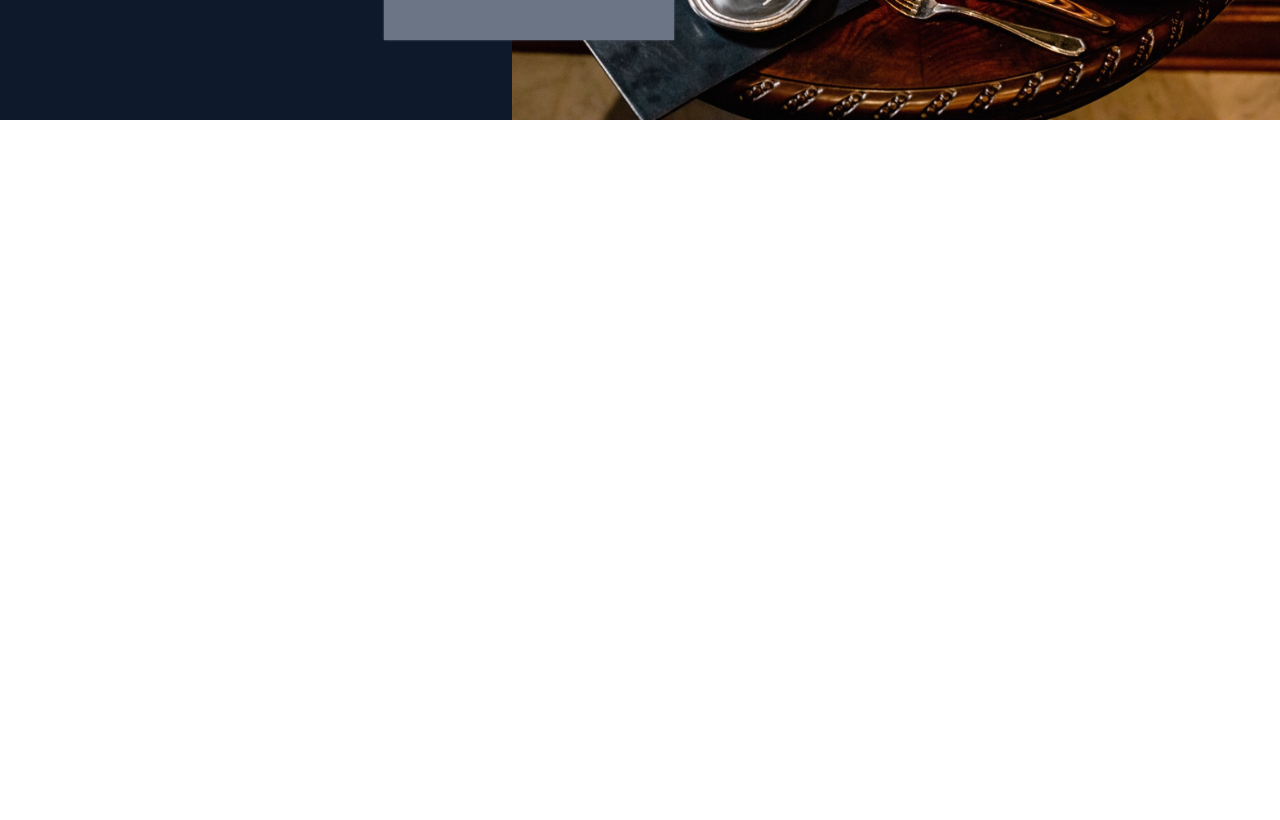
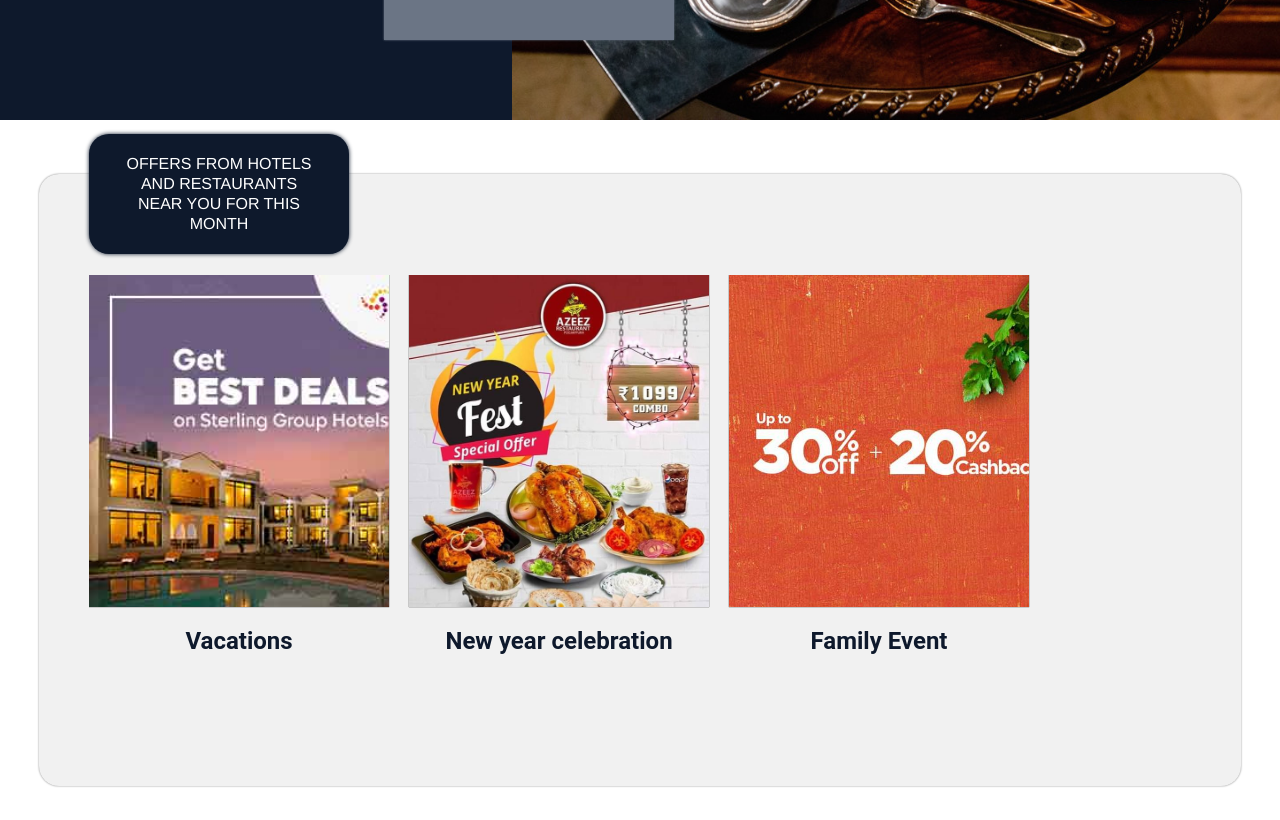
Before and after one commit to hrmandria/AngularTS-Django--TheAdvisor, an Angular app: page / in a window 1280 px wide. Shown: the part 1780-2600 px from the top of the page. Before the commit the page ends 1900 px from the top, so only its background shows below. Built offline with nearby package versions, Linux system fonts and the light colour scheme.

Commit message:
finished section-offers-near-you

```diff
--- a/src/app/home-view/home-view.component.html
+++ b/src/app/home-view/home-view.component.html
@@ -55,4 +55,35 @@
             <button>View</button>
         </div>
     </div>
+
+    <div id="section-offers-near-you">
+        <div id="section-offers-near-you-caroussel-wrapper">
+            <div id="section-offers-near-you-header-free">
+                OFFERS FROM HOTELS
+                AND RESTAURANTS NEAR
+                YOU FOR THIS MONTH
+            </div>
+            <div id="section-offers-near-you-caroussel-container">
+                <div class="caroussel-item">
+                    <div class="caroussel-item-image">
+                        <!-- <img src="assets/img/deal.png" alt="deal"> -->
+                    </div>
+                    <h2 class="caroussel-item-title">Vacations</h2>
+                </div>
+                <div class="caroussel-item">
+                    <div class="caroussel-item-image">
+                        <!-- <img src="assets/img/special.png" alt="special "> -->
+                    </div>
+                    <h2 class="caroussel-item-title">New year celebration</h2>
+                </div>
+                <div class="caroussel-item">
+                    <div class="caroussel-item-image">
+                        <!-- <img src="assets/img/red.png" alt="red meal"> -->
+                    </div>
+                    <h2 class="caroussel-item-title">Family Event</h2>
+                </div>
+
+            </div>
+        </div>
+    </div>
 </div>
--- a/src/app/home-view/home-view.component.scss
+++ b/src/app/home-view/home-view.component.scss
@@ -131,6 +131,7 @@ $primaryColor: #0E192C;
         }
 
     }
+
     #section-best-restaurant{
         width: 100%;
         height: 600px;
@@ -189,6 +190,99 @@ $primaryColor: #0E192C;
             }
         }
     }
+
+    #section-offers-near-you{
+        width: 100%;
+        height: 700px;
+        overflow: hidden;
+        background: white;
+        position: relative;
+        display: flex;
+        flex-direction: row;
+        box-sizing: border-box;
+        justify-content: center;
+        align-items: center;
+        padding-top: 20px;
+        #section-offers-near-you-caroussel-wrapper{
+            width: 90%;
+            height: 90%;
+            background: #F1F1F1;
+            border-radius: 20px;
+            position: relative;
+            box-shadow: 0px 0px 2px 0px grey;
+            padding-left: 50px;
+            display: flex;
+            flex-direction: column;
+            justify-content: center;
+            #section-offers-near-you-header-free{
+                width: 200px;
+                height: fit-content;
+                padding: 20px 30px;
+                position: absolute;
+                background: $primaryColor;
+                text-align: center;
+                top: -40px;
+                left: 50px;
+                color: white;
+                font-family: Helvetica, sans-serif;
+                line-height: 20px;
+                font-weight: 500;
+                border-radius: 20px;
+                box-shadow: 0px 0px 4px 0px $primaryColor;
+            }
+            #section-offers-near-you-caroussel-container{
+                width: 95%;
+                height: 500px;
+                display: flex;
+                flex-direction: row;
+                flex-wrap: nowrap;
+                // background: red;
+                margin-top: 90px;
+                gap: 20px;
+                overflow: hidden;
+                .caroussel-item{
+                    display: flex;
+                    flex-direction: column;
+                    width: 300px;
+                    height: 80%;
+                    // background: red;
+                    cursor: pointer;
+                    .caroussel-item-image{
+                        height: 90%;
+                        box-shadow: 0px 0px 1px 0px black;
+                        img{
+                            width: 300px;
+                            max-height: 100%;
+                        }
+                    }
+                    h2.caroussel-item-title{
+                        text-align: center;
+                        font-family: "Roboto", Helvetica, Arial, sans-serif;
+                        font-size: 1.5em;
+                        color: $primaryColor;
+                    }
+                }
+                .caroussel-item:nth-child(1){
+                    .caroussel-item-image{
+                        background: url('../../assets/img/deal.png');
+                        background-size: cover;
+                    }
+                }
+                .caroussel-item:nth-child(2){
+                    .caroussel-item-image{
+                        background: url('../../assets/img/special.png');
+                        background-size: cover;
+                    }
+                }
+                .caroussel-item:nth-child(3){
+                    .caroussel-item-image{
+                        background: url('../../assets/img/red.png');
+                        background-size: cover;
+                    }
+                }
+            }
+        }
+    }
 }
 
 
```
